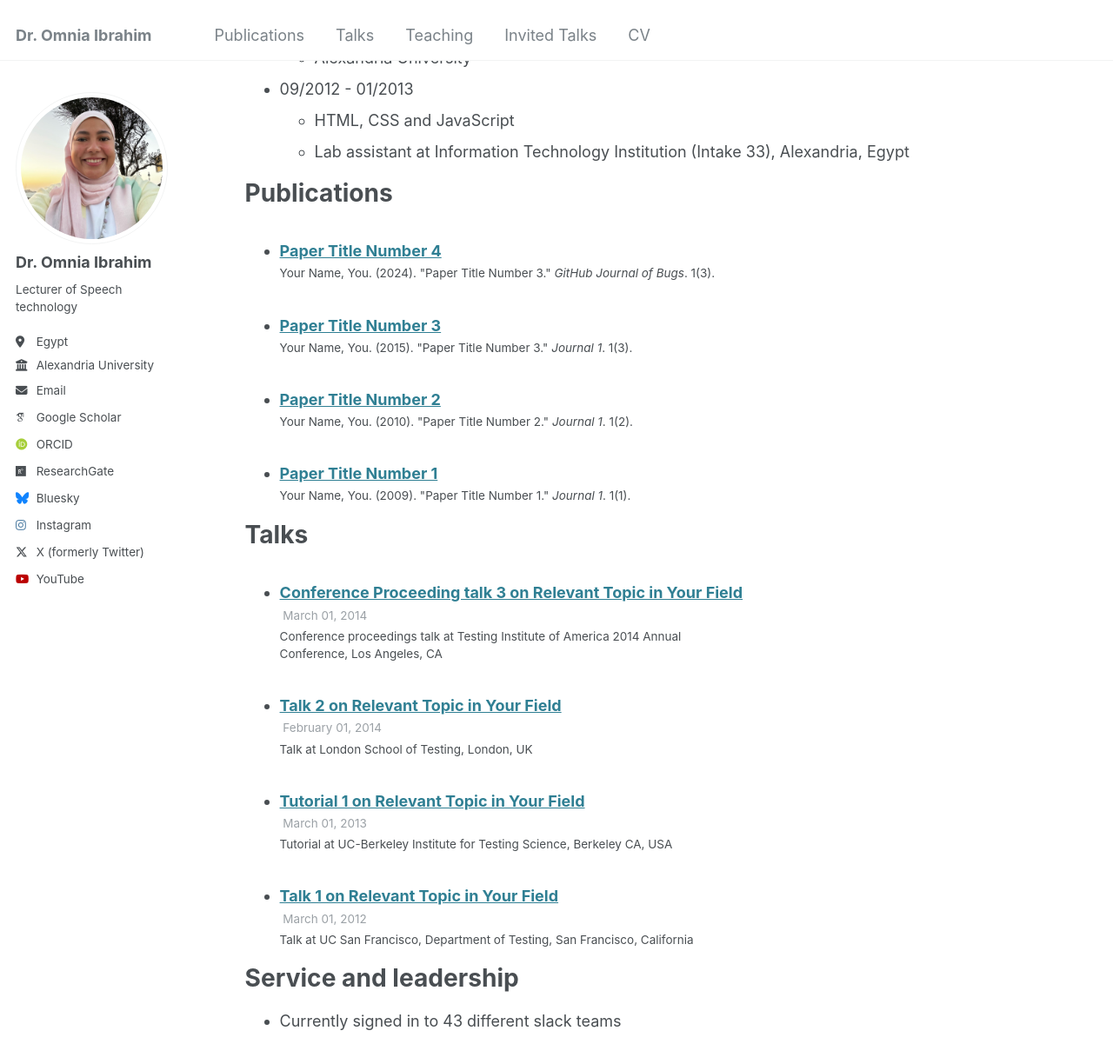
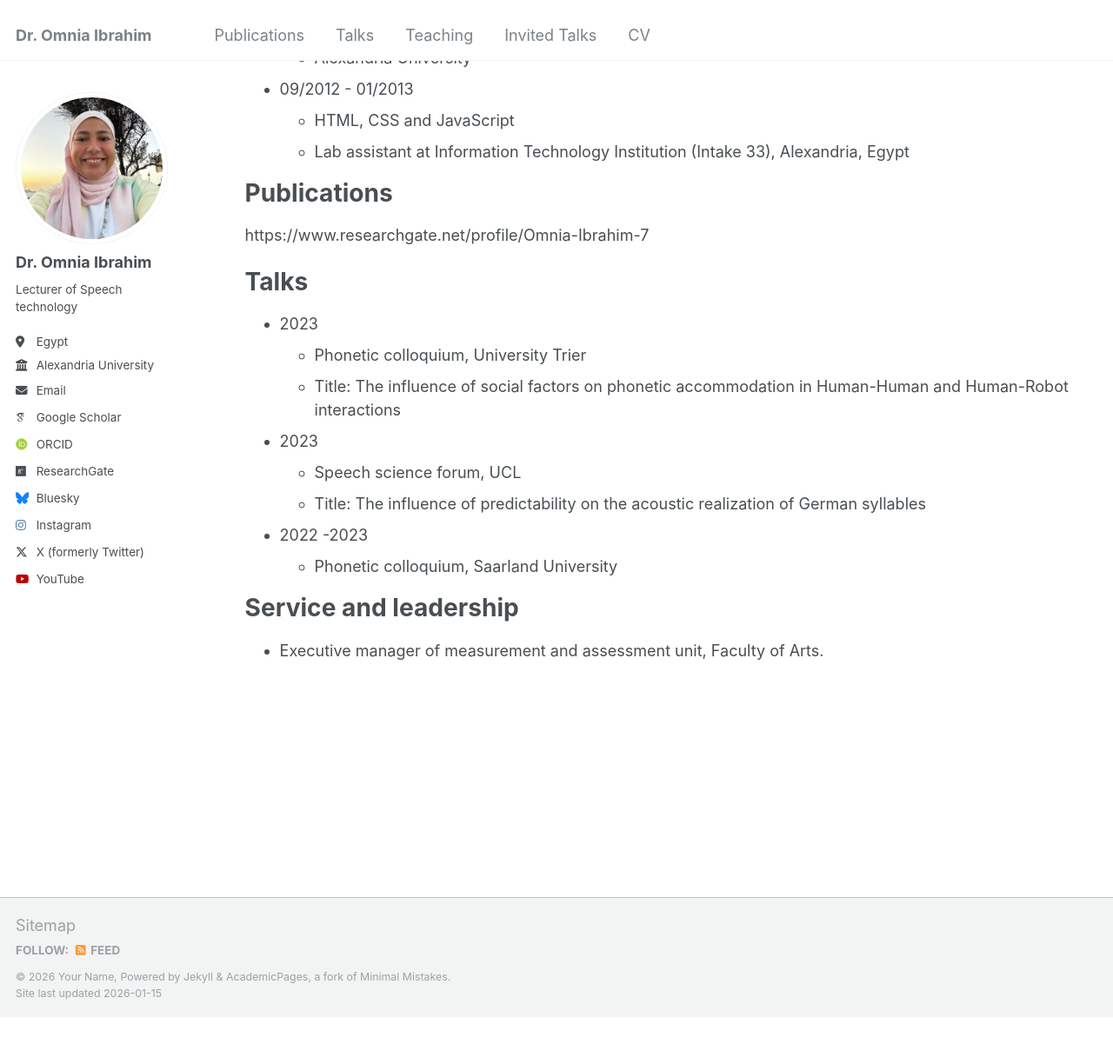
Before and after one commit to Omnia-Ibrahim-phonetics/Omnia-Ibrahim-phonetics.github.io, a Jekyll site: the page built from _pages/cv.md, in a window 1280 px wide and 1400 px high, scrolled down 2087 px. Shown: the top 1224 px of the window at 87% size. Built offline with Jekyll 4.4.1, drawn with Linux system fonts in a browser that asks for light colours; some web fonts are replaced; after the commit the page ends 3257 px from its top, so only the background shows below that.

Commit message:
Update cv.md

```diff
--- a/_pages/cv.md
+++ b/_pages/cv.md
@@ -69,22 +69,21 @@ Teaching
   * HTML, CSS and JavaScript
   * Lab assistant at Information Technology Institution (Intake 33), Alexandria, Egypt
 
-
-
-
 Publications
 ======
-  <ul>{% for post in site.publications reversed %}
-    {% include archive-single-cv.html %}
-  {% endfor %}</ul>
+https://www.researchgate.net/profile/Omnia-Ibrahim-7
 
 Talks
 ======
-  <ul>{% for post in site.talks reversed %}
-    {% include archive-single-talk-cv.html  %}
-  {% endfor %}</ul>
-
+* 2023
+  * Phonetic colloquium, University Trier
+  * Title: The influence of social factors on phonetic accommodation in Human-Human and Human-Robot interactions
+* 2023
+  * Speech science forum, UCL
+  * Title: The influence of predictability on the acoustic realization of German syllables
+* 2022 -2023
+  * Phonetic colloquium, Saarland University
 
 Service and leadership
 ======
-* Currently signed in to 43 different slack teams
+* Executive manager of measurement and assessment unit, Faculty of Arts.
```
